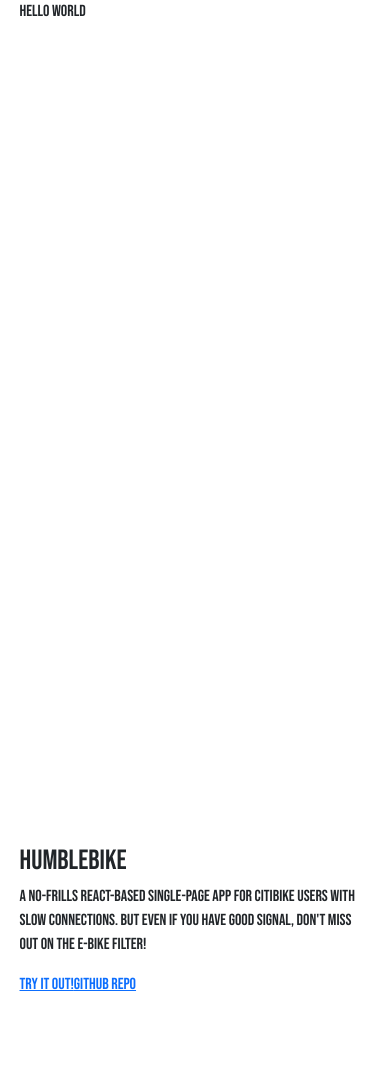
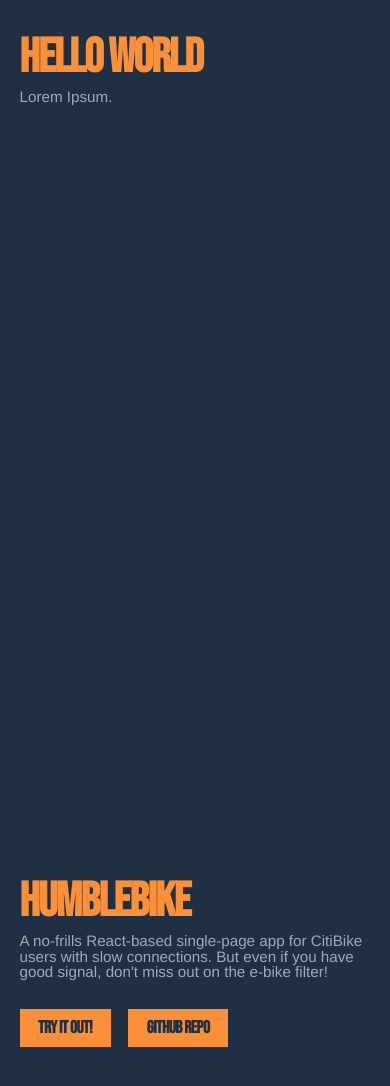
Before and after one commit to NicholasTaylor/portfolio, a Gatsby site: page / in a window 390 px wide. Built offline with nearby package versions, Linux system fonts and the light colour scheme; Gatsby itself is replaced by a stand-in of ours.

Commit message:
Setting up style and layout for mobile version

```diff
--- a/src/components/Intro.js
+++ b/src/components/Intro.js
@@ -4,13 +4,22 @@
     render(){
         return (
             <div
-            className="l-compContainer"
+            className="c-slide"
             >
-                <div>
-                    Hello world
+                <div
+                    className="c-slide__content"
+                >
+                    <div
+                        className="c-slide__greeting"
+                    >
+                        Hello world
+                    </div>
+                    <div
+                        className="c-slide__desc"
+                    >
+                        Lorem Ipsum.
+                    </div>
                 </div>
-                <p>
-                </p>
             </div>
         );
     }
--- a/src/components/WorkExample.js
+++ b/src/components/WorkExample.js
@@ -5,34 +5,50 @@
     render() {
         return(
             <div
-                className="l-compContainer c-workExample"
+                className="c-slide"
             >
-                <h1>
+                <div
+                    className="c-slide__content"
+                >
+                    <h1
+                        className="c-slide__name"
+                    >
                         {this.props.name}
                     </h1>
-                <p>
+                    <div
+                        className="c-slide__desc"
+                    >
                         {this.props.desc}
-                </p>
+                    </div>
                     {
                         this.props.btnLiveCopy && this.props.btnLiveHref ?
+                            <div
+                                className="c-slide__btn"
+                            >
                                 <Link
                                     to={this.props.btnLiveHref}
                                 >
                                     {this.props.btnLiveCopy}
                                 </Link>
+                            </div>
                             :
                             ''
                     }
                     {
                         this.props.btnGitCopy && this.props.btnGitHref ?
+                            <div
+                                className="c-slide__btn"
+                            >
                                 <Link
                                     to={this.props.btnGitHref}
                                 >
                                     {this.props.btnGitCopy}
                                 </Link>
+                            </div>
                         :
                         ''
                     }
+                </div>
             </div>
         )
     }
--- a/src/pages/index.js
+++ b/src/pages/index.js
@@ -8,18 +8,15 @@
   return (
     <div
       className="l-container"
-      style={{
-        fontFamily:'bebas neue'
-      }}
     >
       <Intro />
       <WorkExample
         name="HumbleBike"
         desc="A no-frills React-based single-page app for CitiBike users with slow connections. But even if you have good signal, don't miss out on the e-bike filter!"
         btnLiveCopy="Try It Out!"
-        btnLiveHref="#"
+        btnLiveHref="https://humble.bike"
         btnGitCopy="GitHub Repo"
-        btnGitHref="#"
+        btnGitHref="https://github.com/NicholasTaylor/HumbleBike_v2"
       />
     </div>
   )
--- /dev/null
+++ b/src/scss/mixins-vars.scss
@@ -0,0 +1,19 @@
+$font-family-base: pragamatica,'helvetica neue', helvetica, arial, sans-serif;
+$font-family-headline: carlmarx, 'bebas neue', sans-serif;
+$color-bg: #1f3044;
+$color-text: #9fa9b8;
+$color-accent: #fb9039;
+
+@mixin standout {
+    font-family: $font-family-headline;
+    letter-spacing: -.03em;
+    font-weight: 800;
+}
+
+@mixin headline {
+    @include standout;
+    font-size: 3rem;
+    line-height: 1;
+    margin: 0;
+    color: $color-accent;
+}
--- a/src/scss/site.scss
+++ b/src/scss/site.scss
@@ -1,9 +1,54 @@
+@import "mixins-vars.scss";
+
 .l-container {
-  margin: 0 auto;
-  width: 90vw;
+  width: 100vw;
+  background-color: $color-bg;
+  color: $color-text;
+  font-family: $font-family-base;
+  font-size: .95rem;
+  line-height: 1;
+  font-weight: 400;
 }
 
-.l-compContainer {
-  width: 100%;
+.c-slide {
+  width: 90vw;
   height: 100vh;
+  margin: 0 auto;
+  position: relative;
+  &__content {
+    position: absolute;
+    top: 4%;
+  }
+  &__greeting {
+    @include headline;
+  }
+  &__name {
+    @include headline;
+  }
+  &__desc {
+    padding: .5em 0 2em 0;
+  }
+  &__btn {
+    font-family: $font-family-headline;
+    background-color: $color-accent;
+    display: inline-block;
+    padding: .5em 1em;
+    margin: 0 1em 0 0;
+    border: 1px solid transparent;
+    transition: .25s;
+    font-size: 1.1rem;
+    @include standout;
+    a {
+      color: $color-bg;
+      text-decoration: none;
+    }
+    &:hover {
+      background-color: $color-bg;
+      border: 1px solid $color-accent;
+      padding: .5em 1em;
+      a {
+        color: $color-accent;
+      }
+    }
+  }
 }
```
Lines whose indentation alone changed are shown as unchanged.
